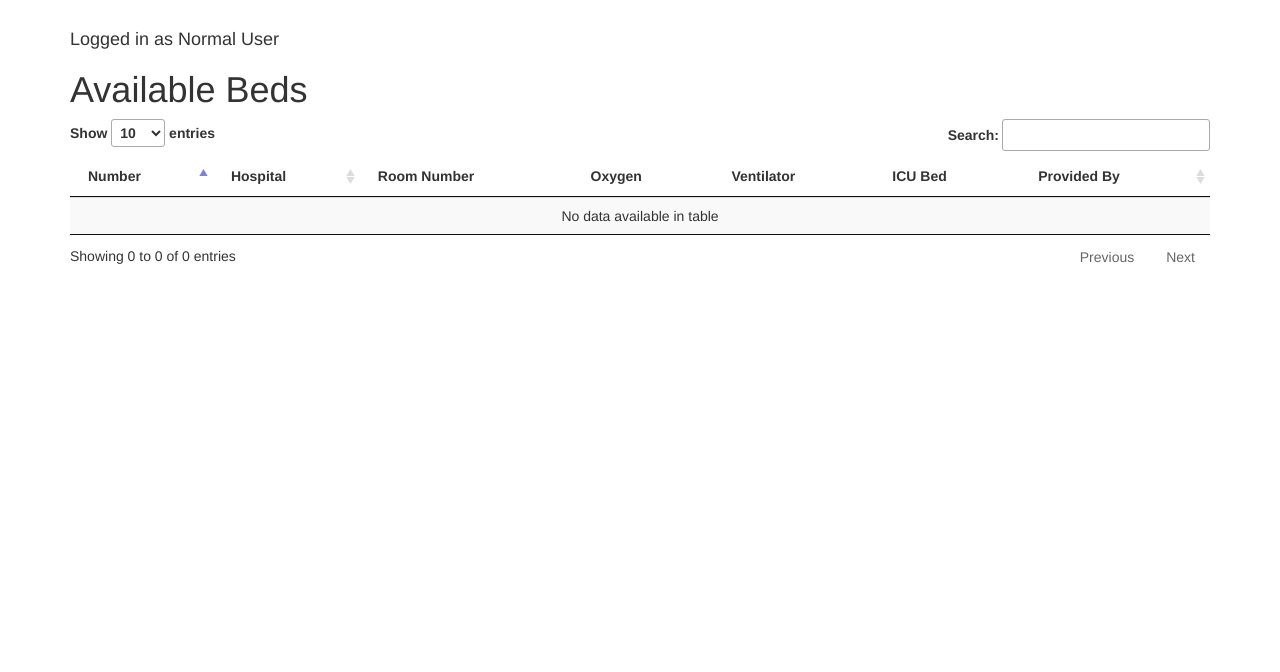
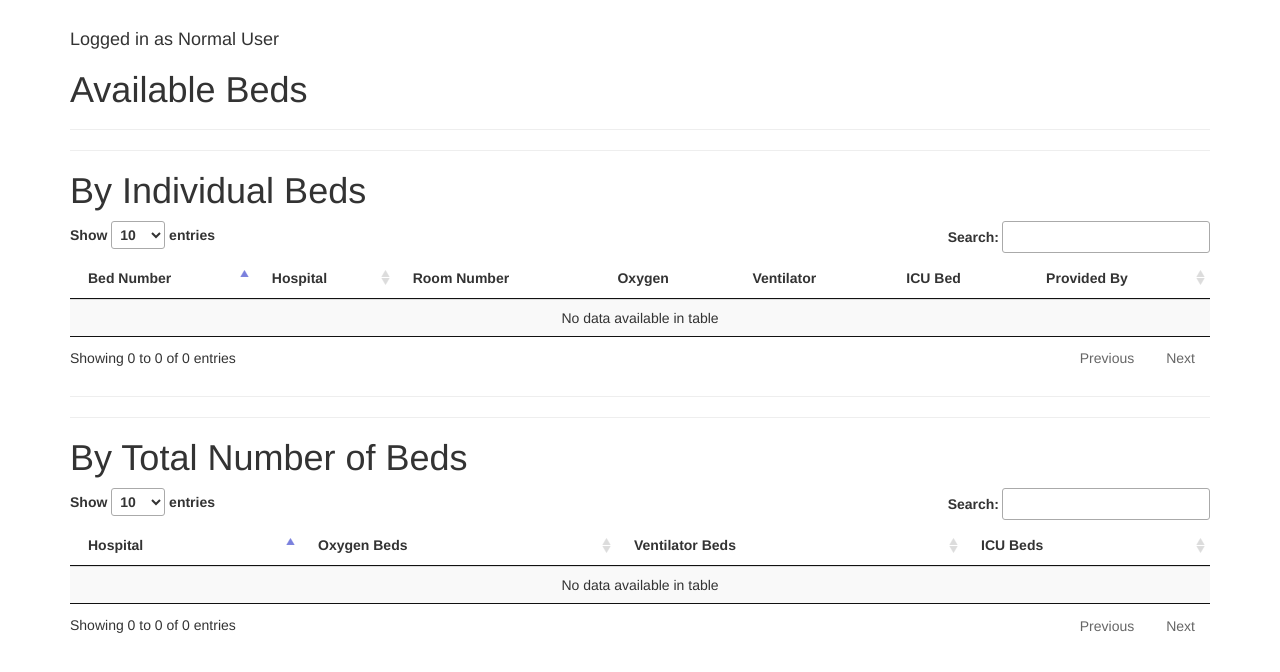
Before and after one commit to abhishak3/CoviDesk, a Flask app: page / in a window 1280 px wide. Shown: the part 102-774 px from the top of the page. Run offline with Flask 2, Linux system fonts and the light colour scheme; data that the repository does not hold is empty; parts of the project's set-up code (start-up, migrations or seed data) failed here and were passed over; some libraries are stand-ins or nearby versions.

Commit message:
table for seeing by bed

```diff
--- a/app/auth/views.py
+++ b/app/auth/views.py
@@ -1,7 +1,6 @@
-from flask import render_template, url_for, request, flash, session
+from flask import render_template, redirect, url_for, request, flash, session
 from flask_login import login_user, logout_user, login_required
 from flask_login.utils import login_required
-from werkzeug.utils import redirect
 
 from app.models import NGOs
 from . import auth
--- a/app/main/views.py
+++ b/app/main/views.py
@@ -1,4 +1,4 @@
-from app.models import AvailableBeds, NGOs
+from app.models import AvailableBeds, NGOs, Hospital
 from flask import request, render_template, url_for, session, redirect
 from flask_login import login_required
 
@@ -12,7 +12,7 @@ def index():
         name = "Normal User"
     else:
         name = session.get('name')
-    return render_template('index.html', name=name, beds=AvailableBeds.query.all()[::-1]), 200
+    return render_template('index.html', name=name, beds=AvailableBeds.query.all()[::-1], hospitals=Hospital.query.all(), len=len), 200
 
 @main.route('/bedreg', methods=['GET','POST'])
 @login_required
@@ -20,16 +20,22 @@ def bedregister():
     form = BedRegistrationForm()
     if form.validate_on_submit():
         number = form.number.data
-        hospital = form.hospital.data
+        hospital_name = form.hospital.data
         room_no = form.room_no.data
         with_oxygen = form.with_oxygen.data
         is_icu = form.is_icu.data
         with_ventilators = form.with_ventilators.data
         ngo = NGOs.query.filter_by(name=session.get('name')).first()
 
+        if Hospital.query.filter_by(name=hospital_name).first():
+            hospital = Hospital.query.filter_by(name=hospital_name).first()
+        else:
+            hospital = Hospital(name=hospital_name)
+
         bed = AvailableBeds(number=number, hospital=hospital,
                     room_no=room_no, with_oxygen=with_oxygen, is_icu=is_icu,
                     with_ventilators=with_ventilators, ngo=ngo)
+        db.session.add(hospital)
         db.session.add(bed)
         db.session.commit()
         next = request.args.get('next')
--- a/app/templates/index.html
+++ b/app/templates/index.html
@@ -7,10 +7,12 @@
             <button class="btn-success">Register Beds</button>
         </a><br>
     {% endif %}
+    <hr><hr>
+    <h1>By Individual Beds</h1>
     <table id="data" class="table table-striped">
         <thead>
           <tr>
-            <th>Number</th>
+            <th>Bed Number</th>
             <th>Hospital</th>
             <th>Room Number</th>
             <th>Oxygen</th>
@@ -25,7 +27,7 @@
           {% for bed in beds %}
             <tr>
               <td>{{ bed.number }}</td>
-              <td>{{ bed.hospital }}</td>
+              <td>{{ bed.hospital.name }}</td>
               <td>{{ bed.room_no }}</td>
               <td>{{ "YES" if bed.with_oxygen else "NO"}}</td>
               <td>{{ "YES" if bed.with_ventilators else "NO"}}</td>
@@ -35,11 +37,45 @@
           {% endfor %}
         </tbody>
       </table>
+      <hr><hr>
+      <h1>By Total Number of Beds</h1>
+    <table id="data-2" class="table table-striped">
+        <thead>
+          <tr>
+            <th>Hospital</th>
+            <th>Oxygen Beds</th>
+            <th>Ventilator Beds</th>
+            <th>ICU Beds</th>
+            <!-- <th>Phone Number</th> -->
+            <!-- <th>Email</th> -->
+          </tr>
+        </thead>
+        <tbody>
+          {% for hospital in hospitals %}
+            <tr>
+              <td>{{ hospital.name }}</td>
+              <td>{{ len(hospital.available_beds.filter_by(with_oxygen=True).all()) }}</td>
+              <td>{{ len(hospital.available_beds.filter_by(with_ventilators=True).all()) }}</td>
+              <td>{{ len(hospital.available_beds.filter_by(is_icu=True).all()) }}</td>
+            </tr>
+          {% endfor %}
+        </tbody>
+      </table>
 {% endblock %}
 
 {% block tablescript %}
 <script>
     $(document).ready(function () {
+      $('#data-2').DataTable({
+          columns:[
+            null,
+            null,
+            null,
+            null
+          ]
+      });
+    });
+  $(document).ready(function () {
       $('#data').DataTable({
           columns:[
             {orderable: false, searchable: false},
--- a/run.py
+++ b/run.py
@@ -1,6 +1,6 @@
 import os
 from app import create_app, db
-from app.models import NGOs, AvailableBeds
+from app.models import NGOs, AvailableBeds, Hospital
 from flask_migrate import Migrate
 
 app = create_app(os.getenv('FLASK_CONFIG'))
@@ -9,4 +9,4 @@ migrate = Migrate(app,db)
 @app.shell_context_processor
 def make_shell_context():
     return dict(db=db,NGOs=NGOs,
-                AvailableBeds=AvailableBeds)
+                AvailableBeds=AvailableBeds, Hospital=Hospital)
```
Also changed, not shown: app/models.py (+11 -1 lines), data-dev.sqlite.
